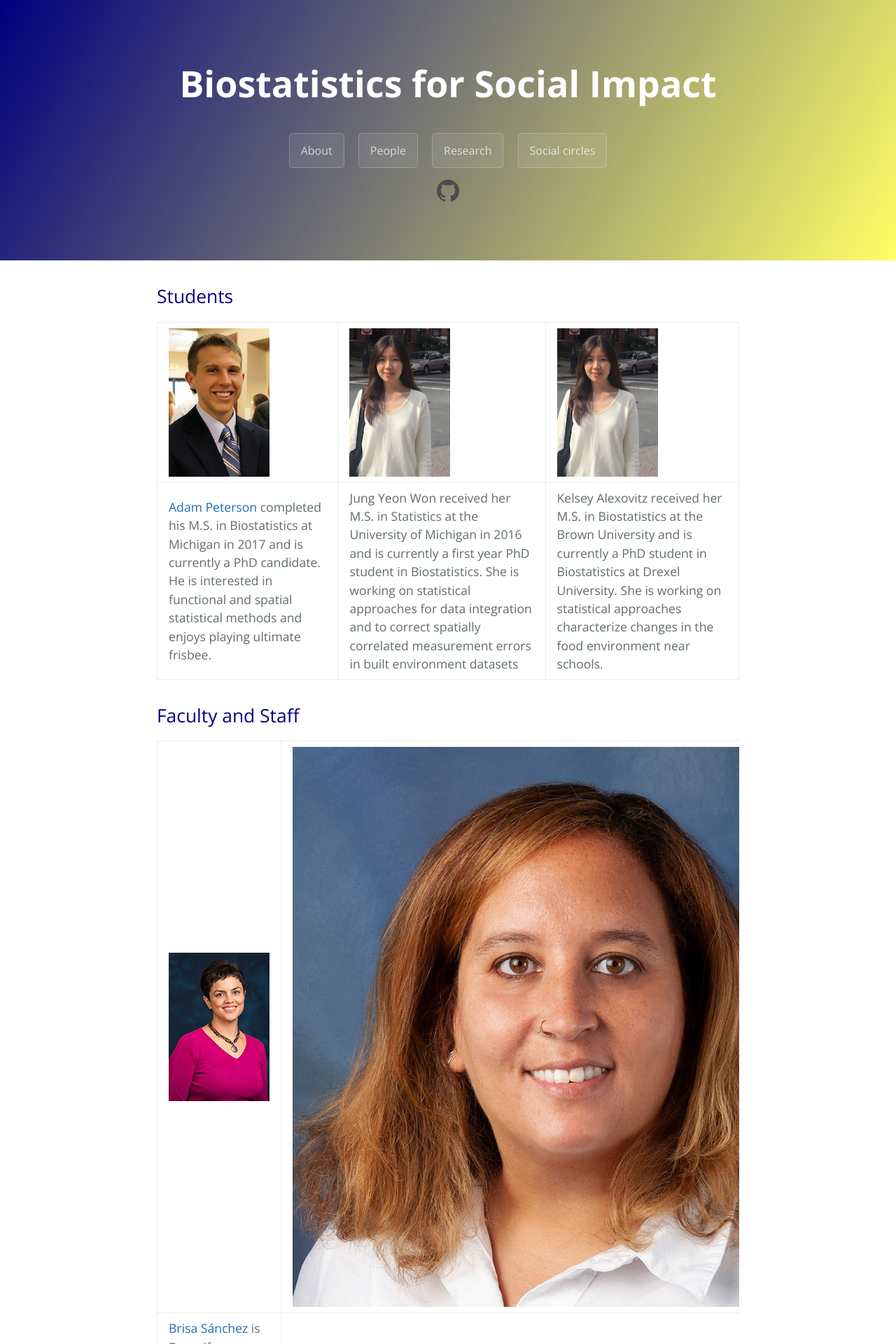
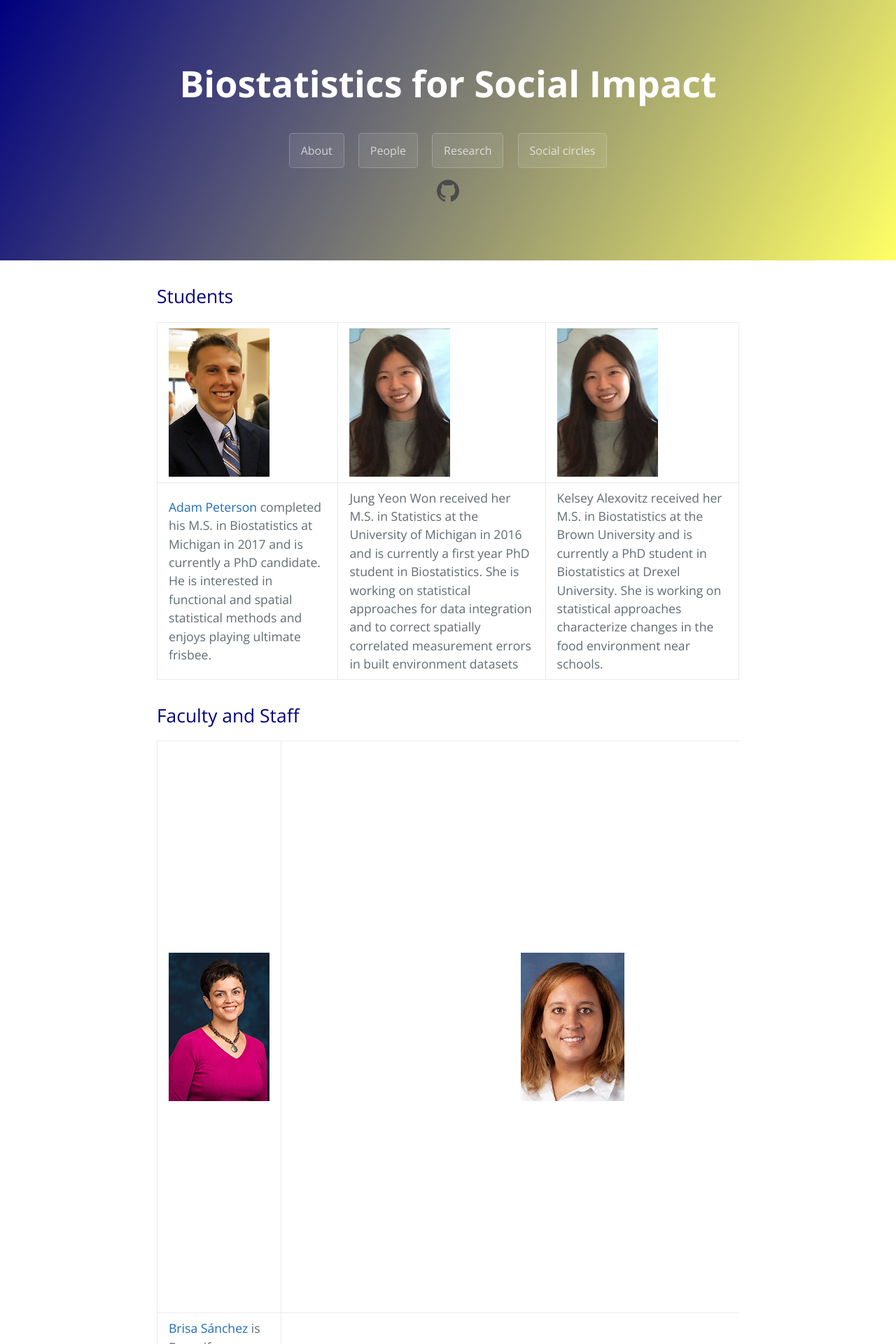
Before and after one commit to Biostatistics4SocialImpact/Biostatistics4SocialImpact.github.io, a Jekyll site: the page built from people.md, in a window 1280 px wide. Shown: the top 1920 px of the page at 70% size. Built offline with Jekyll 4.4.1, drawn with Linux system fonts in a browser that asks for light colours.

Commit message:
Update cayman.css

```diff
--- a/css/cayman.css
+++ b/css/cayman.css
@@ -204,7 +204,7 @@ a:hover { text-decoration: underline; }
 }
 
 .thumbveronica {
-  background: url('/assets/veronica.jpg') 50% 50% no-repeat; /* 50% 50% centers image in div */
+  background: url('/assets/veronica2.jpg') 50% 50% no-repeat; /* 50% 50% centers image in div */
   width: 800px;
   height: 800px;
 }
@@ -228,25 +228,25 @@ a:hover { text-decoration: underline; }
 }
 
 .thumbtahmeed {
-  background: url('/assets/tahmeed.jpeg') 50% 50% no-repeat; /* 50% 50% centers image in div */
+  background: url('/assets/tahmeed.ng') 50% 50% no-repeat; /* 50% 50% centers image in div */
   width: 144px;
   height: 212px;
 }
 
 .thumbfatema {
-  background: url('/assets/fatema.png') 50% 50% no-repeat; /* 50% 50% centers image in div */
+  background: url('/assets/fatema.jpg') 50% 50% no-repeat; /* 50% 50% centers image in div */
   width: 144px;
   height: 212px;
 }
 
 .thumbnuha{
-  background: url('/assets/nuha.png') 50% 50% no-repeat; /* 50% 50% centers image in div */
+  background: url('/assets/nuha.jpg') 50% 50% no-repeat; /* 50% 50% centers image in div */
   width: 144px;
   height: 212px;
 }
 
 .thumbjung{
-  background: url('/assets/jung.jpg') 50% 50% no-repeat; /* 50% 50% centers image in div */
+  background: url('/assets/jung.png') 50% 50% no-repeat; /* 50% 50% centers image in div */
   width: 144px;
   height: 212px;
 }
```
